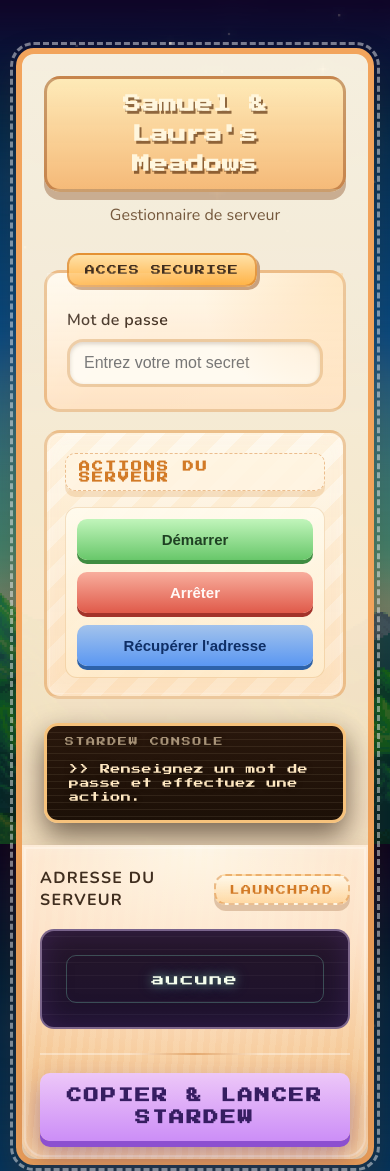
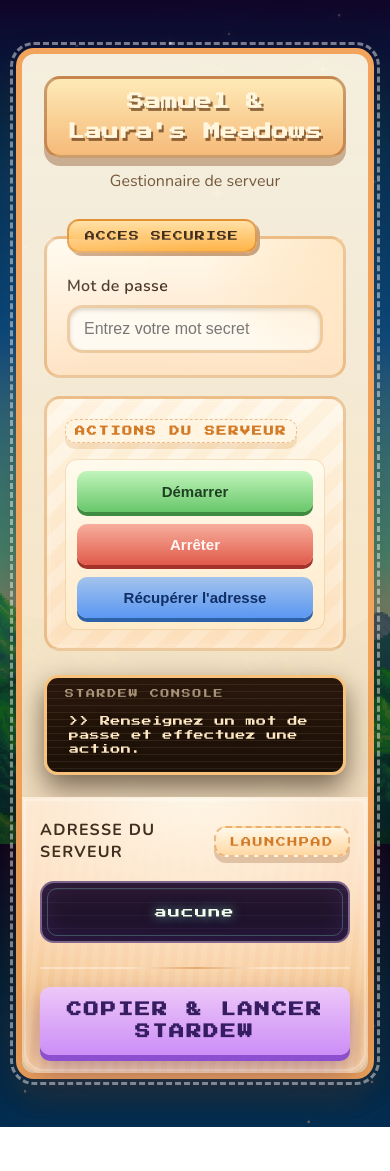
Before and after one commit to Samuel-lgd/stardew-server-control, a plain HTML site: page index.html in a window 390 px wide. Shown: the top 1171 px of the page. After the commit the page ends 1127 px from the top, so only its background shows below. Drawn offline with nearby package versions, Linux system fonts and the light colour scheme.

Commit message:
fix responsive

```diff
--- a/app.js
+++ b/app.js
@@ -87,7 +87,7 @@
       if (result.ok && result.body && result.body.public_ip) {
         const ip = `${result.body.public_ip}${PORT_SUFFIX}`;
         ipEl.textContent = ip;
-        setStatus(`Instance ${result.body.instance_state} — adresse prête à être partagée`, "success");
+        setStatus(`Instance ${result.body.instance_state} — adresse récupérée`, "success");
         return ip;
       }
 
--- a/style.css
+++ b/style.css
@@ -630,7 +630,8 @@
   }
 
   .window-title{
-    font-size:18px;
+    font-size:17px;
+    padding: 8px 14px;
   }
 
   .pw-card{
@@ -650,6 +651,11 @@
     padding:20px 18px 18px;
   }
 
+  .actions-title{
+    font-size:10px;
+    padding:7px 10px;
+  }
+
   .button-bar{
     padding:12px;
   }
@@ -658,12 +664,16 @@
     padding:22px 18px 18px;
   }
 
+  .ip-display{
+    padding: 1px;
+  }
+
   .ip-tag{
     letter-spacing:0.16em;
   }
 
   .ip-value{
-    font-size:13px;
+    font-size:12px;
     letter-spacing:0.12em;
   }
 
```
